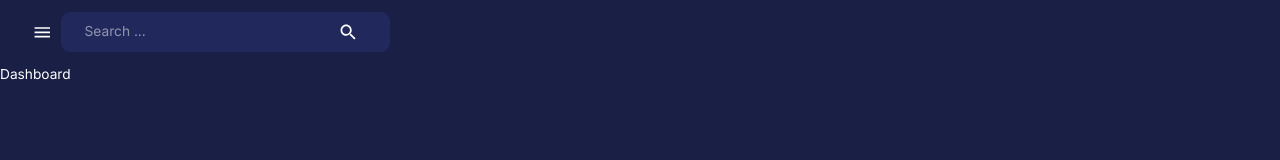
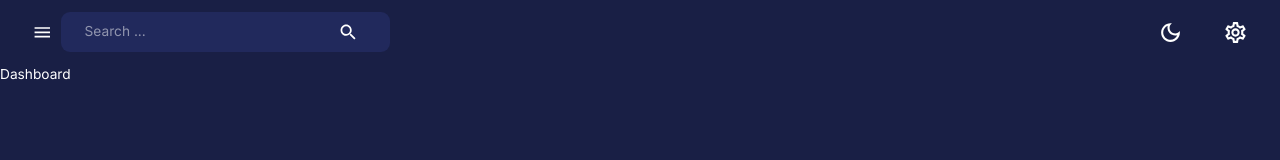
Before and after one commit to YooZiiX/AdminDashboard, a React (Create React App) app in the folder client/: page /dashboard in a window 1280 px wide. Shown: the top 160 px of the page. Built offline with nearby package versions, Linux system fonts and the light colour scheme.

Commit message:
right side Navbar

```diff
--- a/client/src/components/Navbar.jsx
+++ b/client/src/components/Navbar.jsx
@@ -26,6 +26,7 @@
   return (
     <AppBar sx={{ position: "static", background: "none", boxShadow: "none" }}>
       <Toolbar sx={{ justifyContent: "space-between" }}>
+        {/* LEFT SIDE */}
         <FlexBetween>
           <IconButton onClick={console.log("open/close sidebar")}>
             <MenuIcon />
@@ -42,6 +43,20 @@
             </IconButton>
           </FlexBetween>
         </FlexBetween>
+
+        {/* RIGHT SIDE */}
+        <FlexBetween gap="1.5rem">
+          <IconButton onClick={() => dispatch(setMode())}>
+            {theme.palette.mode === "dark" ? (
+              <DarkModeOutlined sx={{ fontSize: "25px" }} />
+            ) : (
+              <LightModeOutlined sx={{ fontSize: "25px" }} />
+            )}
+          </IconButton>
+          <IconButton>
+            <SettingsOutlined sx={{ fontSize: "25px" }} />
+          </IconButton>
+        </FlexBetween>
       </Toolbar>
     </AppBar>
   );
```
